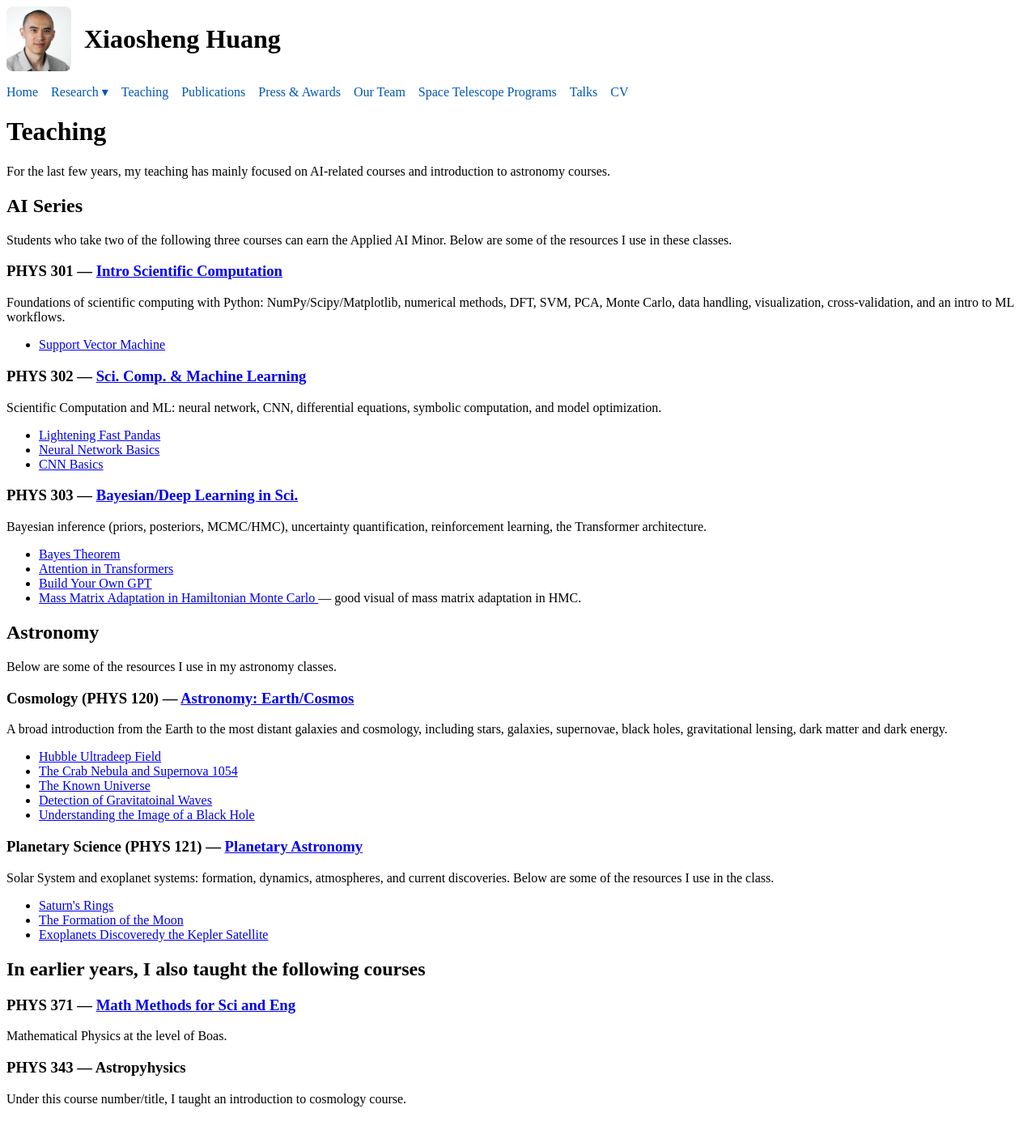
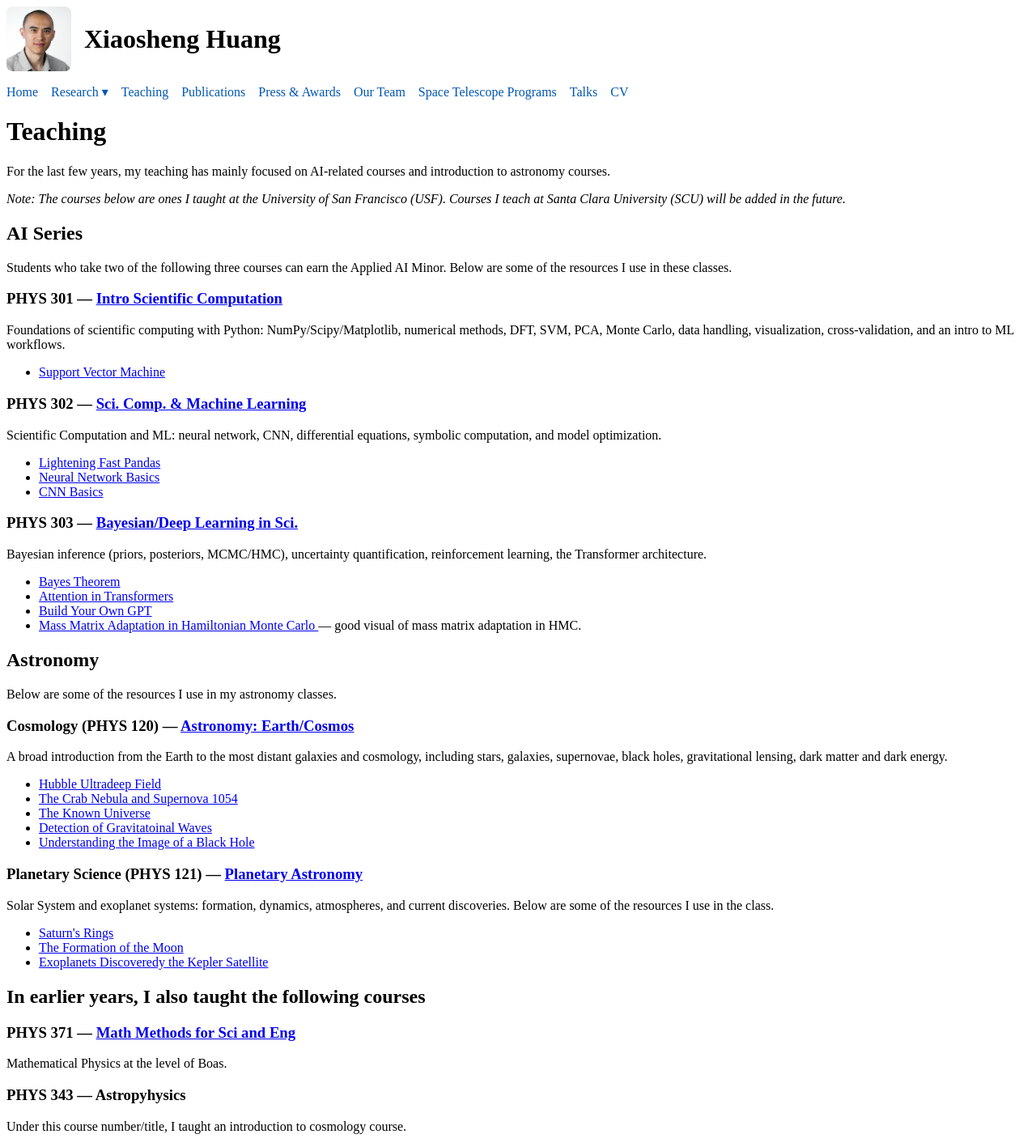
Before and after one commit to highredshift/highredshift.github.io, a Jekyll site: the page built from teaching.html, in a window 1280 px wide. Shown: the whole page at 81% size. Built offline with Jekyll 4.4.1, drawn with Linux system fonts in a browser that asks for light colours; before the commit the page ends 1383 px from its top, so only the background shows below that.

Commit message:
Note that listed courses were taught at USF
SCU courses will be added once they are known; without the note the
page reads as if these are current Santa Clara offerings.

Co-Authored-By: Claude Opus 5 (1M context) <noreply@anthropic.com>

```diff
--- a/teaching.html
+++ b/teaching.html
@@ -5,6 +5,10 @@ title: Research
   <h1>Teaching</h1>
   <p>
     For the last few years, my teaching has mainly focused on AI-related courses and introduction to astronomy courses.
+  </p>
+  <p>
+    <em>Note: The courses below are ones I taught at the University of San Francisco (USF).
+    Courses I teach at Santa Clara University (SCU) will be added in the future.</em>
   </p>
 
 
```
